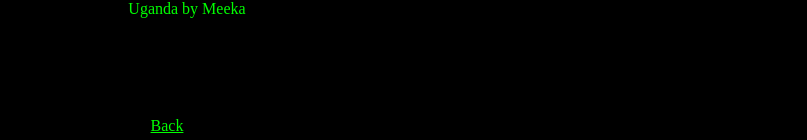
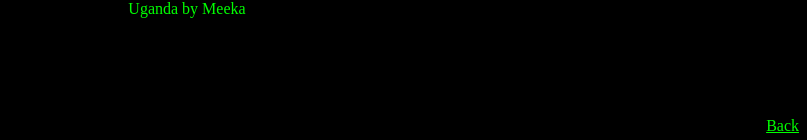
Before and after one commit to LunarTiger/AltspaceVR, a Jekyll site: the page teleportHub/index.html, which Jekyll copies as it is, in a window 1280 px wide. Shown: the part 762-902 px from the top of the page, without its empty margins (473-1280 px from the left). Built offline with Jekyll 4.4.1, drawn with Linux system fonts in a browser that asks for light colours.

Commit message:
Update index.html

```diff
--- a/teleportHub/index.html
+++ b/teleportHub/index.html
@@ -3,6 +3,7 @@
 	<head>
 		<style>
 			body {text-align:center;background-color: #000000;color: #00ff00;}
+			footer {text-align:right;background-color: #000000;color: #00ff00;}
 			ul {list-style-type:none;}
 			a:link {color: #00ff00;}
 			a:visited {color: #008900;}
```
